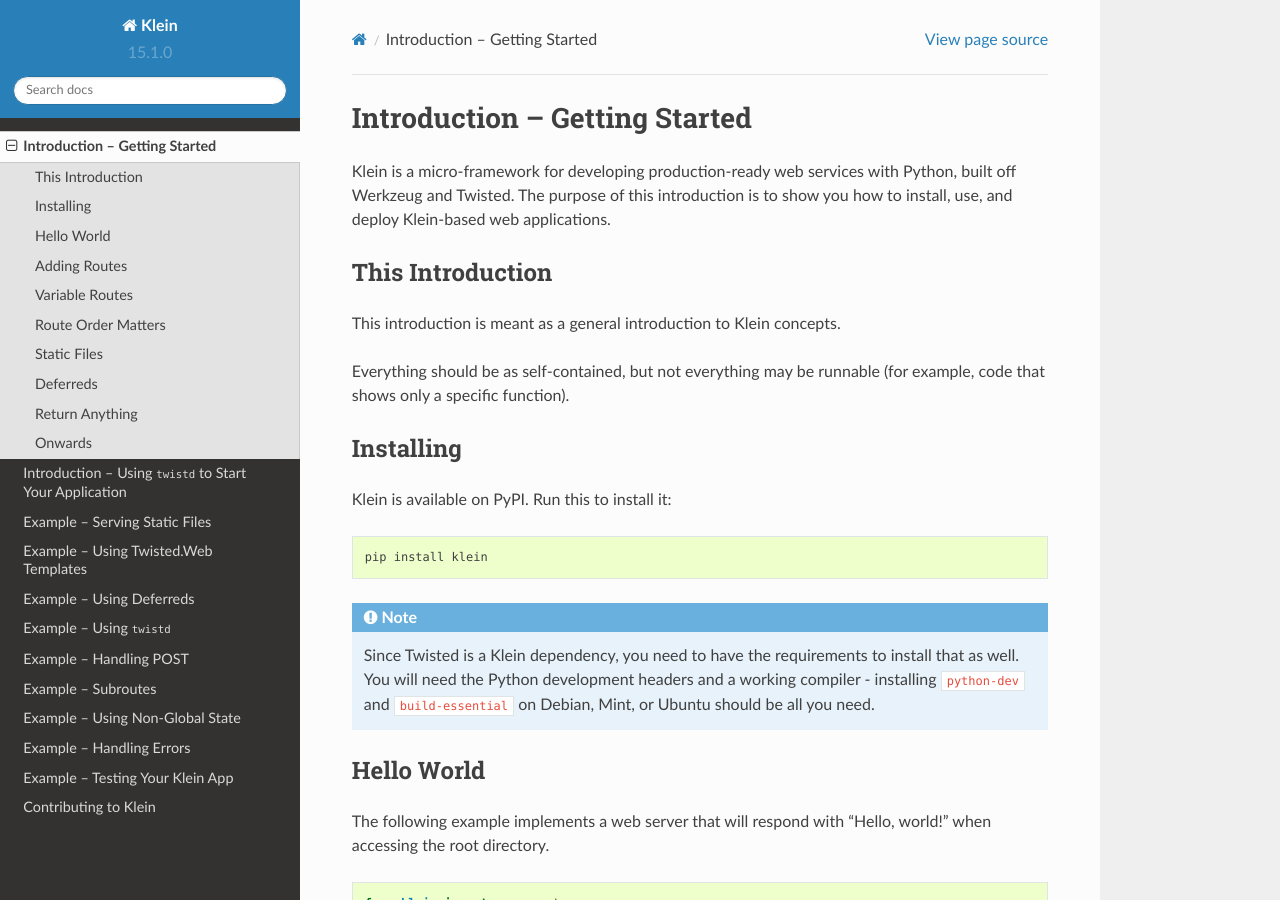
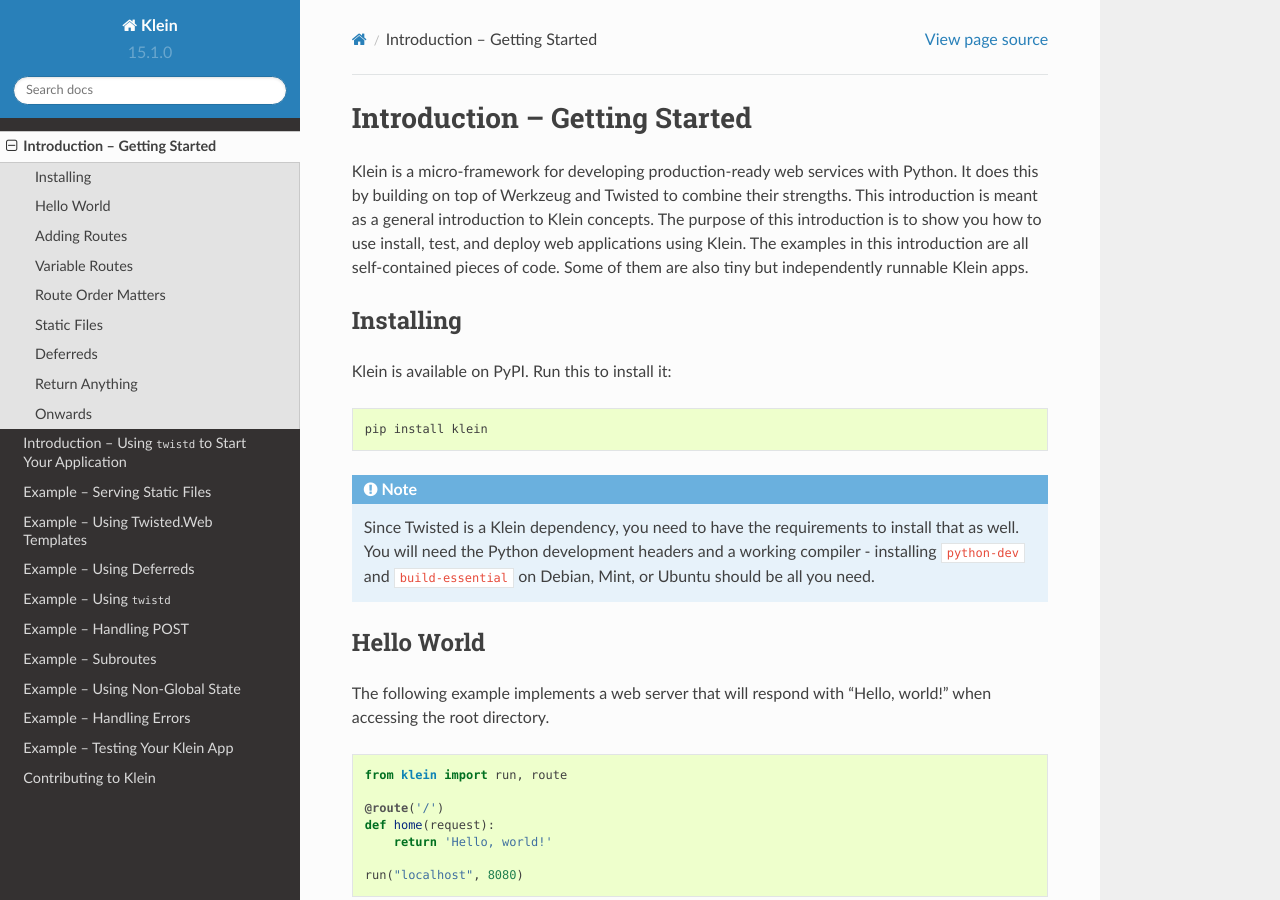
Before and after one commit to twisted/klein, a Sphinx documentation site: the page built from docs/introduction/1-gettingstarted.rst, in a window 1280 px wide and 900 px high. Built offline with Sphinx 7.4.7 and the Read the Docs theme 2.0.0, drawn with Linux system fonts in a browser that asks for light colours.

Commit message:
Improve introduction

```diff
--- a/docs/introduction/1-gettingstarted.rst
+++ b/docs/introduction/1-gettingstarted.rst
@@ -2,16 +2,12 @@
 Introduction -- Getting Started
 ===============================
 
-Klein is a micro-framework for developing production-ready web services with Python, built off Werkzeug and Twisted.
-The purpose of this introduction is to show you how to install, use, and deploy Klein-based web applications.
-
-
-This Introduction
-=================
-
+Klein is a micro-framework for developing production-ready web services with Python.
+It does this by building on top of Werkzeug and Twisted to combine their strengths.
 This introduction is meant as a general introduction to Klein concepts.
-
-Everything should be as self-contained, but not everything may be runnable (for example, code that shows only a specific function).
+The purpose of this introduction is to show you how to use install, test, and deploy web applications using Klein.
+The examples in this introduction are all self-contained pieces of code.
+Some of them are also tiny but independently runnable Klein apps.
 
 
 Installing
```
